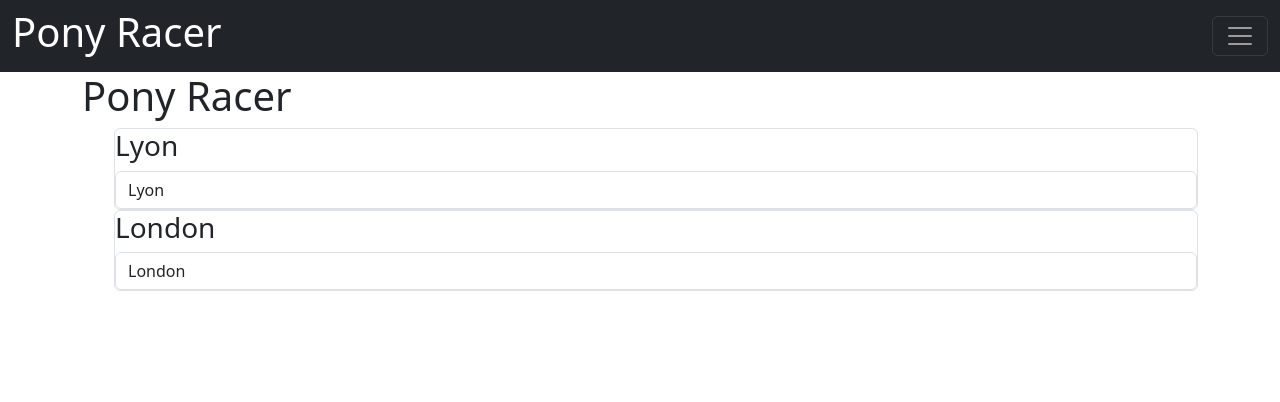
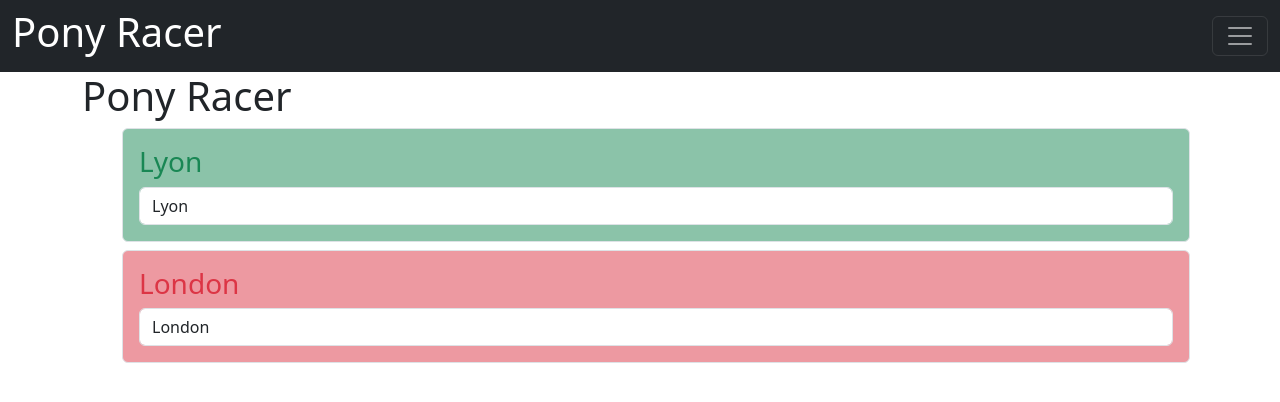
Before and after one commit to EwenLM/AngularTP1, an Angular app: page / in a window 1280 px wide. Shown: the top 402 px of the page. Built offline with nearby package versions, Linux system fonts and the light colour scheme.

Commit message:
add function getTextColor

```diff
--- a/src/app/races/races.html
+++ b/src/app/races/races.html
@@ -1,8 +1,8 @@
 <div>
   <ul>
-    <li *ngFor="let city of cities" class="list-group-item border rounded">
-      <h3>{{ city.name }}</h3>
-      <input type="text" class="form-control" [ngClass]="color" [(ngModel)]="city.name" />
+    <li *ngFor="let city of cities" class="list-group-item border rounded m-2 p-3" [ngClass]="getBgColor(city)" >
+      <h3 [ngClass]="getTextColor(city)">{{ city.name }}</h3>
+      <input type="text" class="form-control" [(ngModel)]="city.name" />
     </li>
   </ul>
 </div>
--- a/src/app/races/races.ts
+++ b/src/app/races/races.ts
@@ -2,7 +2,7 @@ import { Component, OnInit } from '@angular/core';
 import { CommonModule, NgClass } from '@angular/common';
 import { FormsModule } from '@angular/forms';
 
-//import de l'intercace City
+//Import de l'intercace City
 import { City } from '../city';
 
 
@@ -17,18 +17,29 @@ export class Races implements OnInit {
   cities: City[] = [];
   city1: City = { name: 'Lyon' };
   city2: City = { name: 'London' };
-  color1: string = 'bg-success text-success';
-  color2: string = 'bg-danger text-danger';
-  color: string = '';
+  bgcolor1: string = 'bg-success bg-opacity-50';
+  bgcolor2: string = 'bg-danger bg-opacity-50';
+  textcolor1: string = 'text-success';
+  textcolor2: string = 'text-danger';
 
-  //fonction pour changer la couleur en fonction de la ville
-  changeColor(city: City) {
+  //Fonctions pour retourner la couleur du bg et du text en fonction de la ville
+  getBgColor(city: City): string {
     if (city.name === 'Lyon') {
-      this.color = this.color1;
+      return this.bgcolor1;
     } else if (city.name === 'London') {
-      this.color = this.color2;
+      return this.bgcolor2;
     } else {
-      this.color = '';
+      return '';
+    }
+  }
+
+  getTextColor(city: City): string {
+    if (city.name === 'Lyon') {
+      return this.textcolor1;
+    } else if (city.name === 'London') {
+      return this.textcolor2;
+    } else {
+      return '';
     }
   }
   //Initialisation de la liste des villes
```
